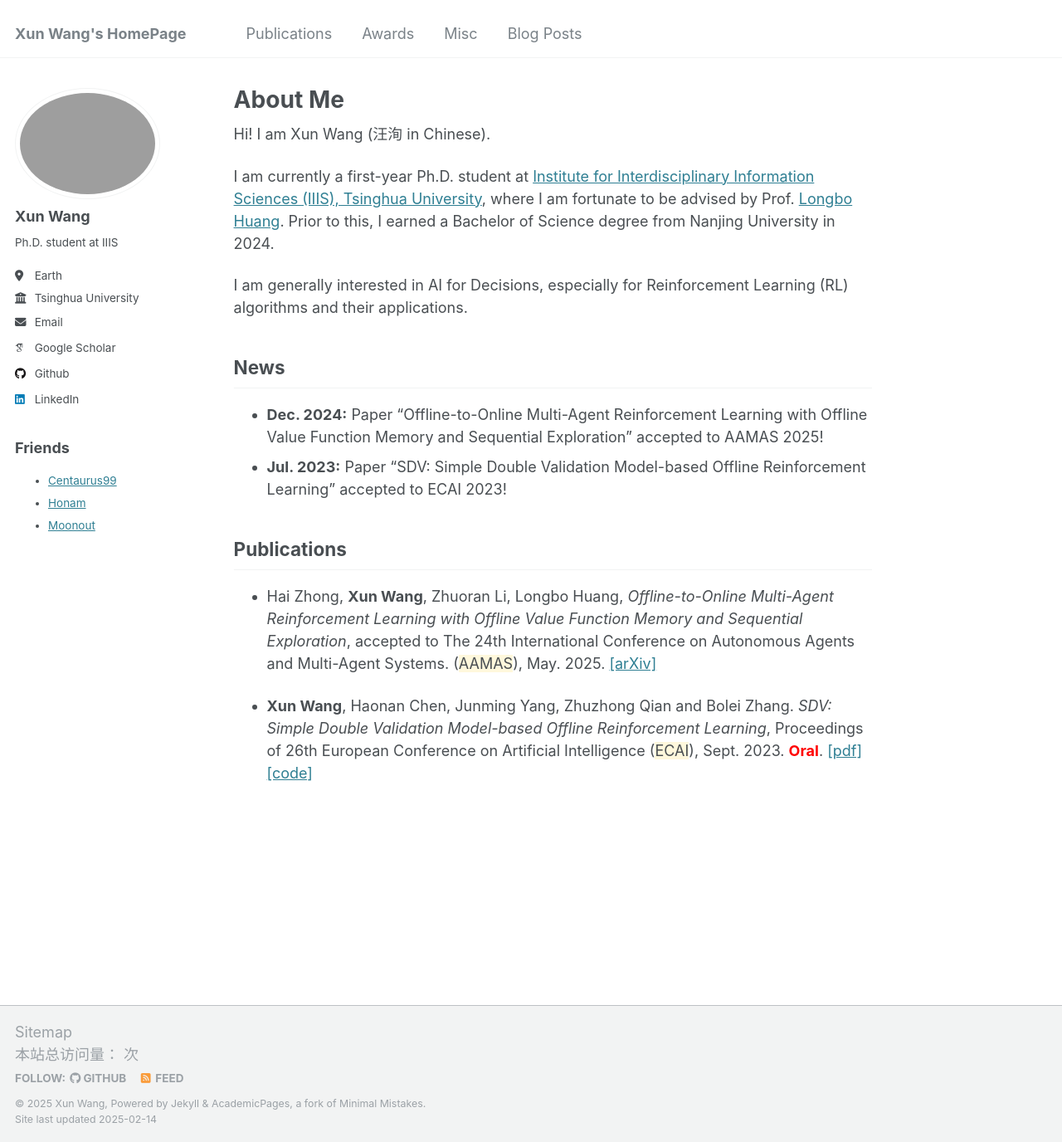
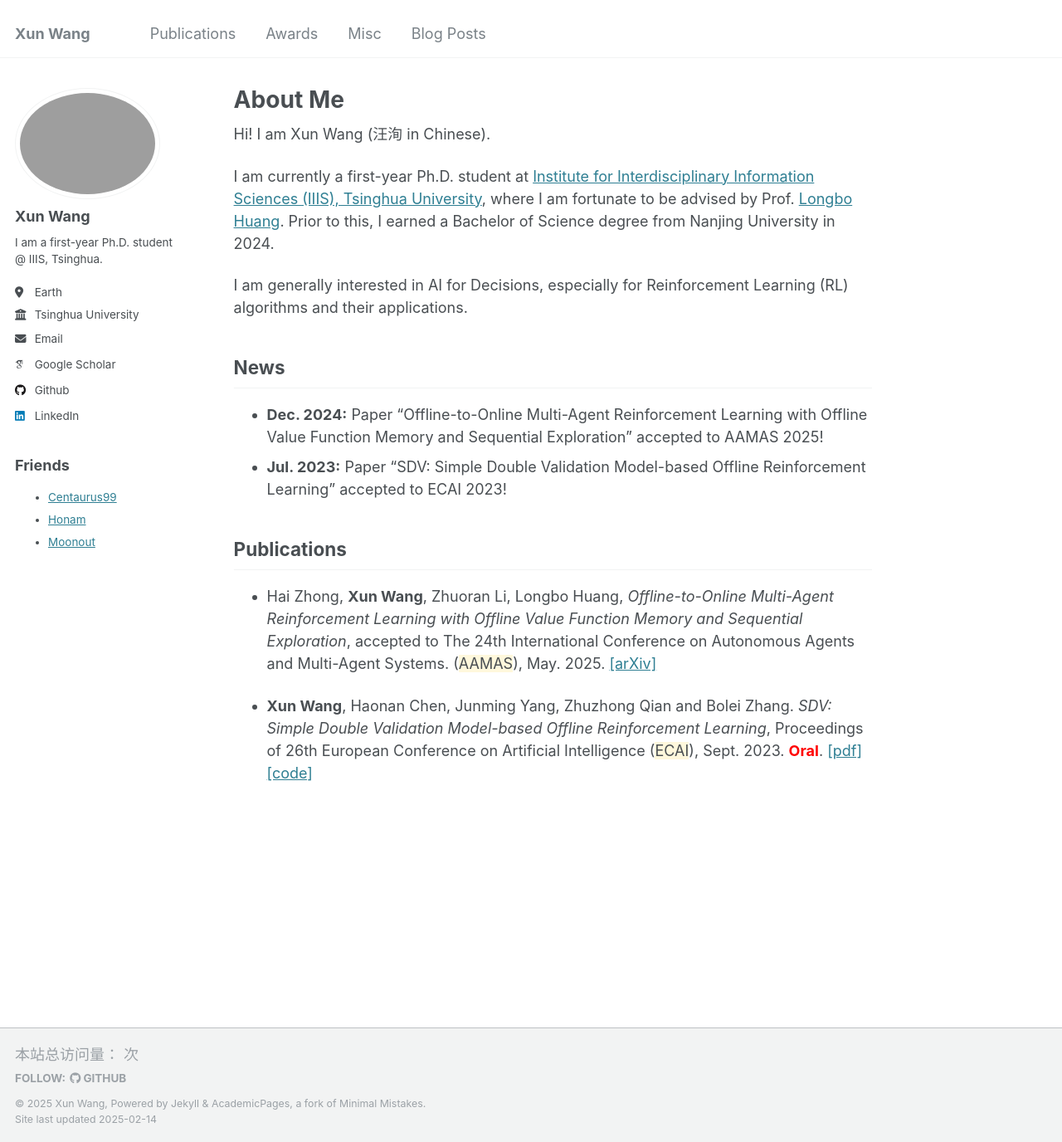
Before and after one commit to Misakau/Misakau.github.io, a Jekyll site: the page built from _pages/about.md, in a window 1280 px wide and 1376 px high. Shown: the whole window at 83% size. Built offline with Jekyll 4.4.1, drawn with Linux system fonts in a browser that asks for light colours; some web fonts are replaced; comment, search, counter and statistics services are not loaded.

Commit message:
modify some contents

```diff
--- a/_config.yml
+++ b/_config.yml
@@ -8,7 +8,7 @@
 
 # Basic Site Settings
 locale                   : "en-US"
-title                    : "Xun Wang's HomePage"
+title                    : "Xun Wang"
 title_separator          : "-"
 name                     : &name "Xun Wang"
 description              : &description "personal description"
@@ -24,7 +24,7 @@ author:
   avatar           : "pic.jpg"
   name             : "Xun Wang"
   pronouns         : # example: "she/her"
-  bio              : "Ph.D. student at IIIS"
+  bio              : "I am a first-year Ph.D. student @ IIIS, Tsinghua."
   location         : "Earth"
   employer         : "Tsinghua University"
   uri              : # URL
@@ -117,7 +117,7 @@ staticman:
       options:
         format           : "iso8601" # "iso8601" (default), "timestamp-seconds", "timestamp-milliseconds"
 atom_feed:
-  hide                   : false     # change to true to hide the RSS feed in the footer
+  hide                   : true     # change to true to hide the RSS feed in the footer
   path                   : # blank (default) uses feed.xml
 
 
--- a/_includes/footer/custom.html
+++ b/_includes/footer/custom.html
@@ -1,5 +1,5 @@
 <!-- start custom footer snippets -->
-<a href="/sitemap/">Sitemap</a>
+<!-- <a href="/sitemap/">Sitemap</a> -->
 <div id="footer">
     <span id="busuanzi_container_site_pv">
         本站总访问量：<span id="busuanzi_value_site_pv"></span> 次
```
